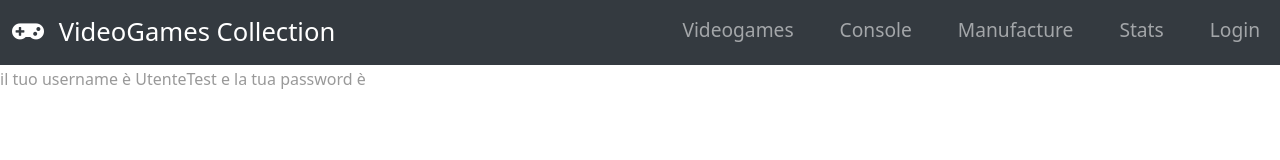
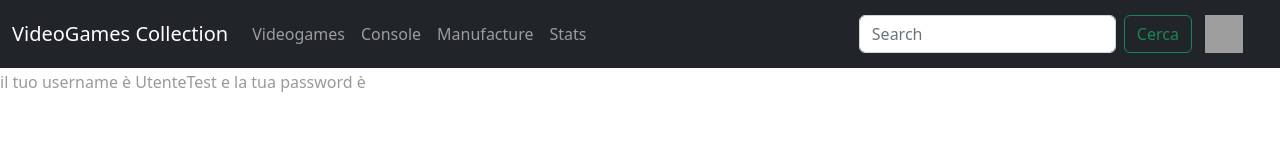
Before and after one commit to LuigiPzz/videogamesindustryui, an Angular app: page / in a window 1280 px wide. Shown: the top 160 px of the page. Built offline with nearby package versions, Linux system fonts and the light colour scheme; grey boxes are pictures that could not be loaded.

Commit message:
fix casino

```diff
--- a/src/app/app.component.html
+++ b/src/app/app.component.html
@@ -1,4 +1,4 @@
-<nav class="navbar navbar-expand-md navbar-dark bg-dark">
+<!-- <nav class="navbar navbar-expand-md navbar-dark bg-dark">
   <div class="container-fluid">
     <a class="navbar-brand" href="/home">
       <em class="fas fa-gamepad mr-2"></em>
@@ -28,6 +28,6 @@
       </ul>
     </div>
   </div>
-</nav>
-
+</nav> -->
+<app-header></app-header>
 <router-outlet></router-outlet>
--- a/src/app/app.module.ts
+++ b/src/app/app.module.ts
@@ -15,6 +15,8 @@ import { LoginComponent } from './login/login.component';
 import { FormsModule } from '@angular/forms';
 import { ErrorComponent } from './error/error.component';
 import { RouterModule } from '@angular/router';
+import { HeaderComponent } from './core/header/header.component';
+
 
 
 @NgModule({
@@ -27,7 +29,8 @@ import { RouterModule } from '@angular/router';
     ProduttoreComponent,
     VideogameDetailComponent,
     LoginComponent,
-    ErrorComponent
+    ErrorComponent,
+    HeaderComponent
   ],
   imports: [
     BrowserModule,
--- /dev/null
+++ b/src/app/core/header/header.component.html
@@ -0,0 +1,47 @@
+<nav class="navbar navbar-expand-lg navbar-dark bg-dark">
+  <div class="container-fluid">
+    <a class="navbar-brand" href="/home">VideoGames Collection</a>
+
+    <button class="navbar-toggler" type="button" data-bs-toggle="collapse"
+            data-bs-target="#navbarSupportedContent" aria-controls="navbarSupportedContent"
+            aria-expanded="false" aria-label="Toggle navigation">
+      <span class="navbar-toggler-icon"></span>
+    </button>
+
+    <div class="collapse navbar-collapse" id="navbarSupportedContent">
+      <ul class="navbar-nav me-auto mb-2 mb-lg-0">
+        <li class="nav-item">
+          <a class="nav-link" aria-current="page" routerLink="/videogame">Videogames</a>
+        </li>
+        <li class="nav-item">
+          <a class="nav-link" routerLink="/console">Console</a>
+        </li>
+        <li class="nav-item">
+          <a class="nav-link" routerLink="/produttore">Manufacture</a>
+        </li>
+        <li class="nav-item">
+          <a class="nav-link" routerLink="contact.html">Stats</a>
+        </li>
+      </ul>
+
+      <form class="d-flex">
+        <input class="form-control me-2" type="search" placeholder="Search" aria-label="Search">
+        <button class="btn btn-outline-success" type="submit">Cerca</button>
+      </form>
+
+      <div class="btn-group">
+        <button type="button" class="btn btn-default dropdown-toggle thumbnail dduser" data-bs-toggle="dropdown" aria-expanded="false">
+          <img class="img-circle" src="/assets/images/user.png" width="38" height="38">
+        </button>
+        <ul class="dropdown-menu">
+          <li><a class="dropdown-item" href="#">Accedi</a></li>
+          <li><a class="dropdown-item" href="#">Registrati</a></li>
+          <li><a class="dropdown-item" href="#">Disabilita</a></li>
+          <li><hr class="dropdown-divider"></li>
+          <li><a class="dropdown-item" href="#">Logout</a></li>
+        </ul>
+      </div>
+
+    </div>
+  </div>
+</nav>
--- /dev/null
+++ b/src/app/core/header/header.component.ts
@@ -0,0 +1,15 @@
+import { Component, OnInit } from '@angular/core';
+
+@Component({
+  selector: 'app-header',
+  templateUrl: './header.component.html',
+  styleUrls: ['./header.component.css']
+})
+export class HeaderComponent implements OnInit {
+
+  constructor() { }
+
+  ngOnInit(): void {
+  }
+
+}
```
Also changed, not shown: src/app/core/core.module.ts (added, +18 -0 lines), src/app/core/header/header.component.css (added), 1 other file (tests, documents, lock files or other folders).
